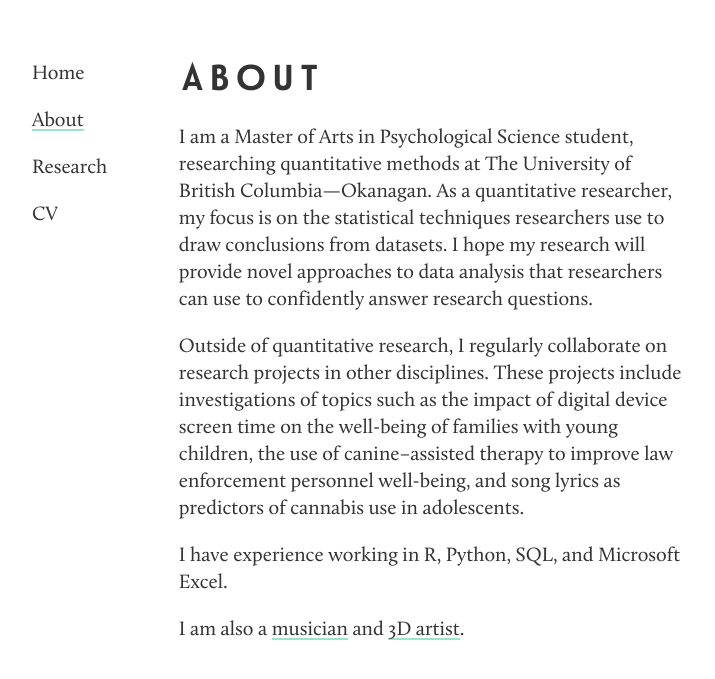
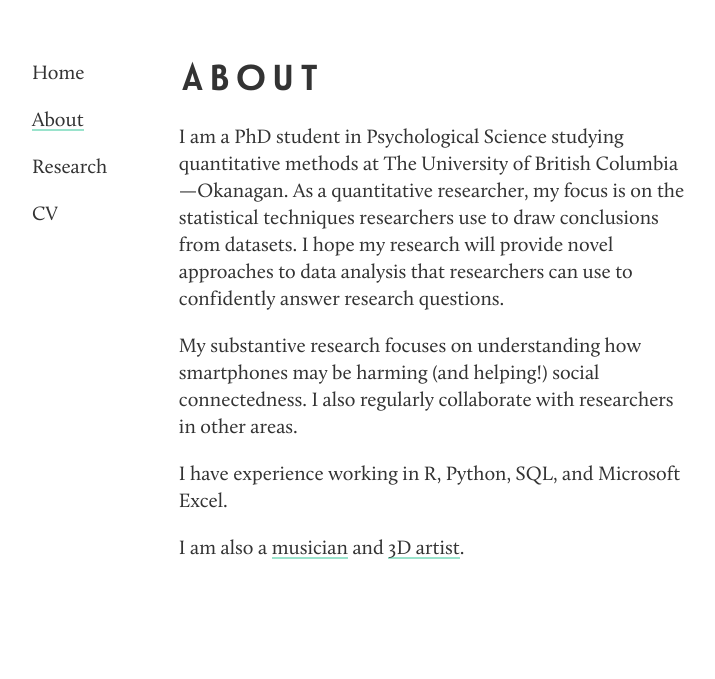
Before and after one commit to zakarydraper/zakarydraper.github.io, a Jekyll site: the page built from about.md, in a window 1280 px wide. Shown: the top 679 px of the page, without its empty margins (28-743 px from the left). Built offline with Jekyll 4.4.1, drawn with Linux system fonts in a browser that asks for light colours.

Commit message:
Update about.md content

```diff
--- a/about.md
+++ b/about.md
@@ -4,9 +4,9 @@ permalink: /about
 ---
 # About
 
-I am a Master of Arts in Psychological Science student, researching quantitative methods at The University of British Columbia—Okanagan. As a quantitative researcher, my focus is on the statistical techniques researchers use to draw conclusions from datasets. I hope my research will provide novel approaches to data analysis that researchers can use to confidently answer research questions.
+I am a PhD student in Psychological Science studying quantitative methods at The University of British Columbia—Okanagan. As a quantitative researcher, my focus is on the statistical techniques researchers use to draw conclusions from datasets. I hope my research will provide novel approaches to data analysis that researchers can use to confidently answer research questions.
 
-Outside of quantitative research, I regularly collaborate on research projects in other disciplines. These projects include investigations of topics such as the impact of digital device screen time on the well-being of families with young children, the use of canine–assisted therapy to improve law enforcement personnel well-being, and song lyrics as predictors of cannabis use in adolescents.
+My substantive research focuses on understanding how smartphones may be harming (and helping!) social connectedness. I also regularly collaborate with researchers in other areas.
 
 I have experience working in R, Python, SQL, and Microsoft Excel.
 
```
